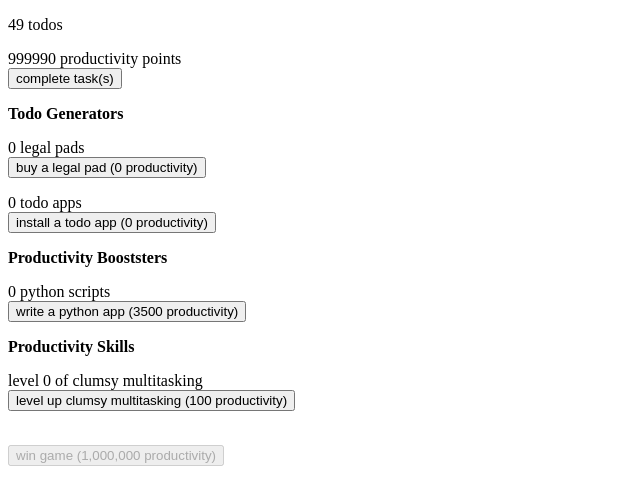
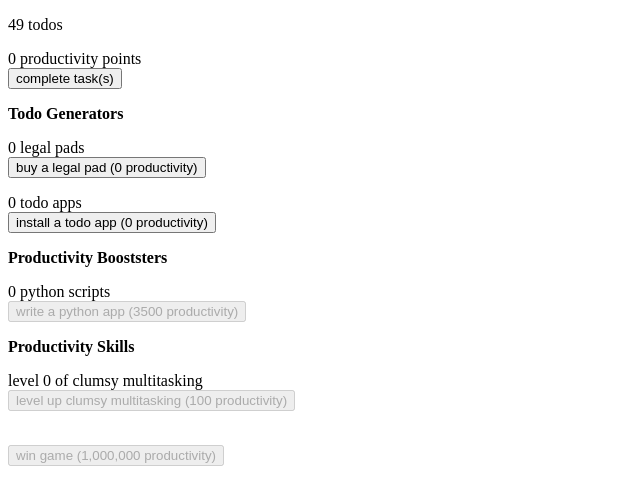
Before and after one commit to jeffhou/W_Web_IdleGame_ProductivityCounter, a plain HTML site: page app.html in a window 1280 px wide. Shown: the whole page, without its empty margins (0-640 px from the left). Drawn offline with Linux system fonts and the light colour scheme.

Commit message:
Changed values back to production defaults

```diff
--- a/app.html
+++ b/app.html
@@ -12,7 +12,7 @@
   var startTime = new Date();
   var endTime = null;
   var numTodos = 0;
-  var productivity = 999990;
+  var productivity = 0;
   var legalPads = 0;
   var todoApps = 0;
   var pythonScripts = 0;
```
